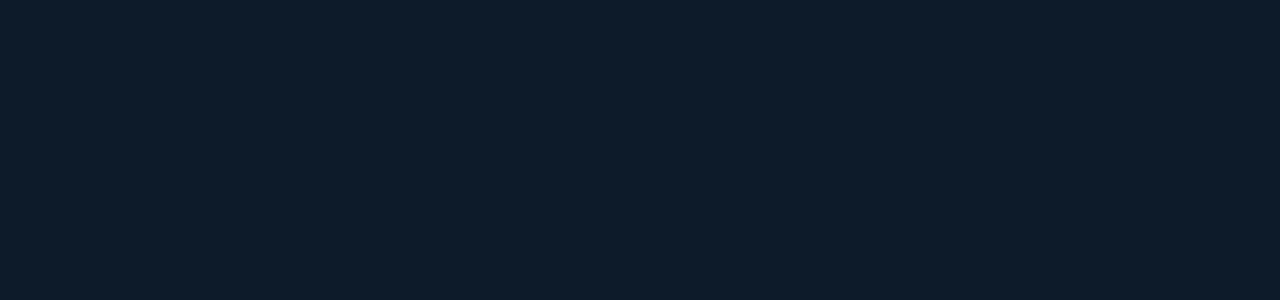
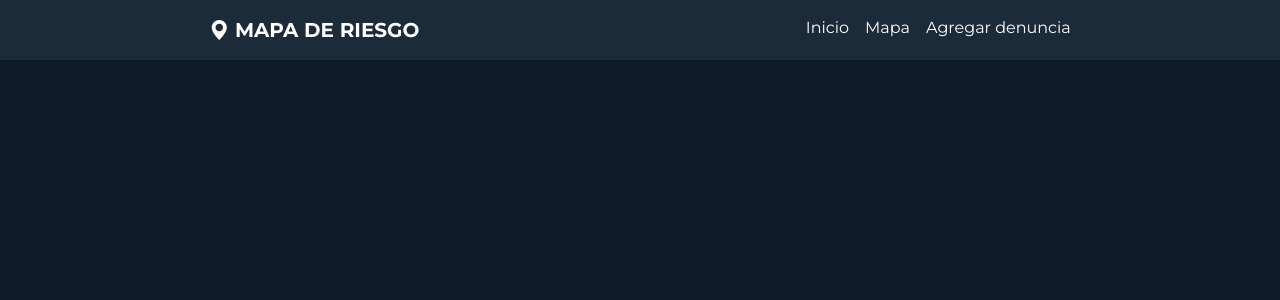
Before and after one commit to Matiassanchez18/Mapa-Riesgo-React, a React (Vite) app in the folder Mapa-Riesgo/: page / in a window 1280 px wide. Shown: the top 300 px of the page. Built offline with nearby package versions, Linux system fonts and the light colour scheme.

Commit message:
se creo el navbar

```diff
--- /dev/null
+++ b/Mapa-Riesgo/src/Components/Navbar.jsx
@@ -0,0 +1,25 @@
+function Navbar() {
+  return (
+    <div>
+      <nav className="flex flex-col md:flex-row justify-around text-white bg-[#1B2B3A] p-4 ">
+        <a href="/" className="text-xl font-bold mb-4 md:mb-0">
+          <i className="bi bi-geo-alt-fill"></i> MAPA DE RIESGO
+        </a>
+
+        <ul className="flex flex-col md:flex-row gap-4">
+          <li>
+            <a href="/">Inicio</a>
+          </li>
+          <li>
+            <a href="/Mapa">Mapa</a>
+          </li>
+          <li>
+            <a href="/denuncia">Agregar denuncia</a>
+          </li>
+        </ul>
+      </nav>
+    </div>
+  );
+}
+
+export default Navbar;
--- a/Mapa-Riesgo/src/Pages/Home.jsx
+++ b/Mapa-Riesgo/src/Pages/Home.jsx
@@ -1,8 +1,13 @@
-function Home(){
-    return(
-        <div>
+import Navbar from "../Components/Navbar";
 
-        </div>
-    )
+function Home() {
+  return (
+    <div>
+      <header><Navbar></Navbar></header>
+
+
+
+    </div>
+  );
 }
-export default Home
+export default Home;
```
